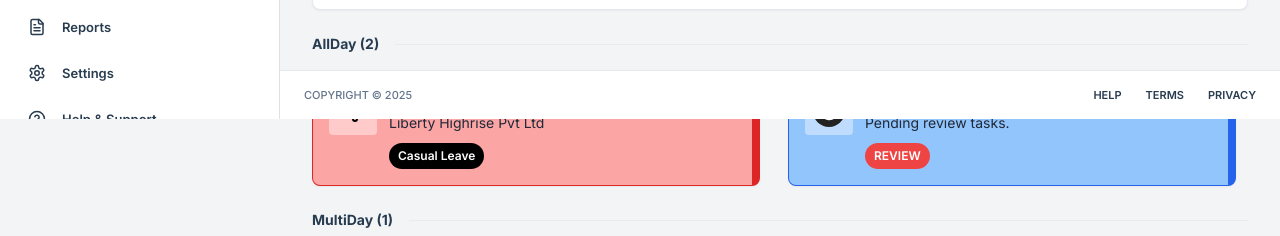
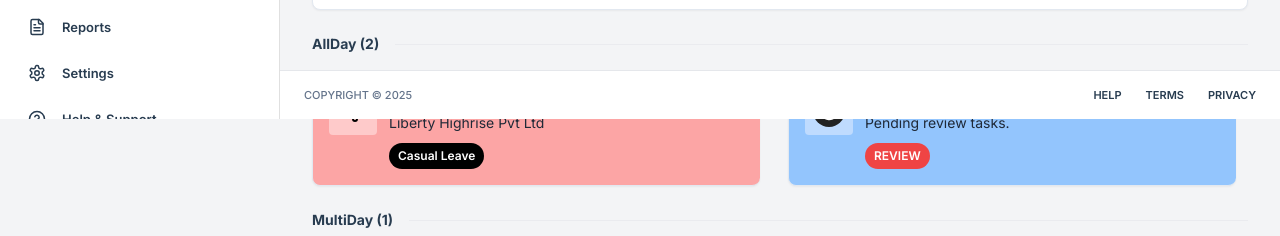
Before and after one commit to soumya85/webpanelEasyDo, a React (Vite) app: page /todays-schedule in a window 1280 px wide. Shown: the part 681-917 px from the top of the page. Built offline with nearby package versions, Linux system fonts and the light colour scheme; the HTML template or start-up script is replaced by a standard one.

Commit message:
Update TaskCard to match screenshot design exactly
cgen-d1871bcb875a4a3683faa3e3ed6fcc88

```diff
--- a/src/components/TaskCard.tsx
+++ b/src/components/TaskCard.tsx
@@ -30,15 +30,15 @@ export function TaskCard({ task, className }: TaskCardProps) {
   const getCardBgColor = () => {
     switch (task.type) {
       case "leave":
-        return "bg-red-300 border-r-8 border-red-600";
+        return "bg-red-300 border-r-0";
       case "review":
-        return "bg-blue-300 border-r-8 border-blue-600";
+        return "bg-blue-300 border-r-0";
       case "multiday":
-        return "bg-blue-300 border-r-8 border-blue-600";
+        return "bg-blue-300 border-r-0";
       case "meeting":
-        return "bg-orange-300 border-r-8 border-orange-600";
+        return "bg-orange-300 border-r-0";
       default:
-        return "bg-gray-200";
+        return "bg-gray-200 border-r-0";
     }
   };
 
```
